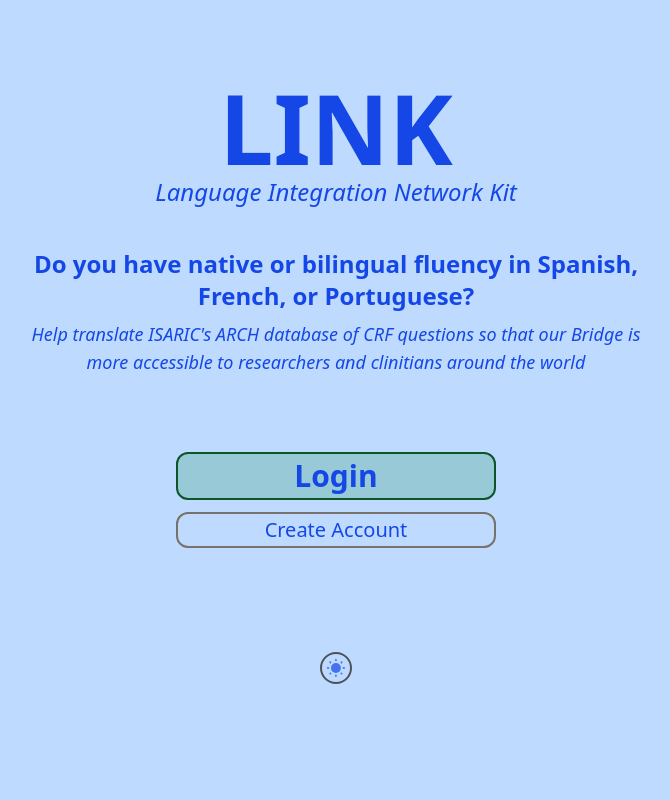
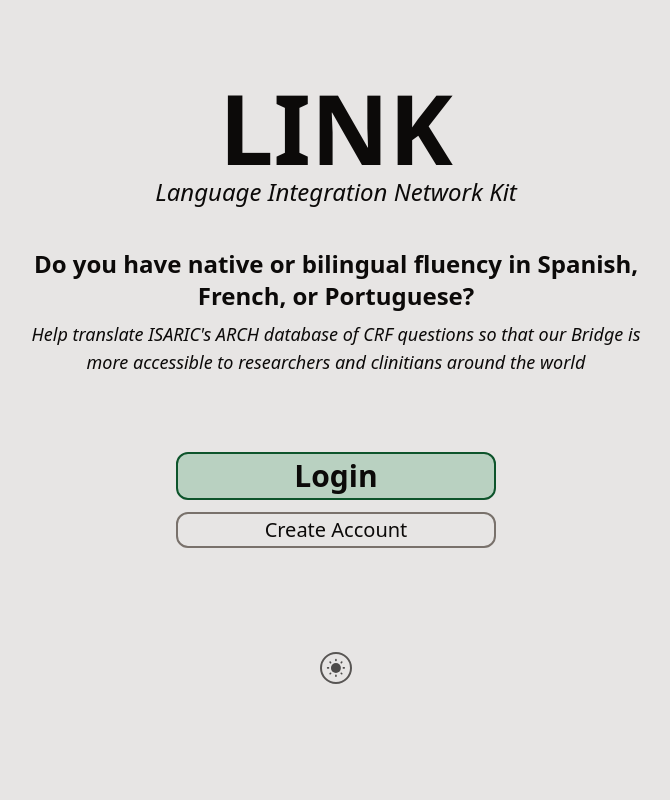
Before and after one commit to aidanmarler/LINK, a SvelteKit app: page / in a window 1280 px wide. Shown: the top 800 px of the page, without its empty margins (304-974 px from the left). Built offline with nearby package versions, Linux system fonts and the light colour scheme; no server answers.

Commit message:
This should work to get dark-mode working in deployment
Essentially, tailwind wasn't compiling the classes that weren't used elsewhere in the app, so now I duplicate it in layout.svelte. If this works, I'll try a slightly cleaner approach in typescript, but I am less sure it would work.

```diff
--- a/src/app.html
+++ b/src/app.html
@@ -7,10 +7,9 @@
 		<title>LINK</title>
 		%sveltekit.head%
 	</head>
-	<!--text-stone-950 dark:text-stone-100 -->
 	<body
 		data-sveltekit-preload-data="hover"
-		class="bg-blue-200 text-blue-700 font-normal border-stone-600 dark:text-green-300 dark:bg-green-950"
+		class="font-normal border-stone-600 dark:border-stone-600 bg-stone-200 dark:bg-stone-950 text-stone-950 dark:text-stone-100"
 	>
 		<div style="display: contents">%sveltekit.body%</div>
 		<script>
--- a/src/routes/+layout.svelte
+++ b/src/routes/+layout.svelte
@@ -6,7 +6,7 @@
 </script>
 
 <span
-	class="bg-blue-400 text-blue-700 font-normal border-stone-600 dark:text-green-300 dark:bg-green-950"
+	class="font-normal border-stone-600 dark:border-stone-600 bg-stone-200 dark:bg-stone-950 text-stone-950 dark:text-stone-100"
 >
 	<!-- Main content -->
 	<main class="min-h-[90vh] flex-grow">
```
